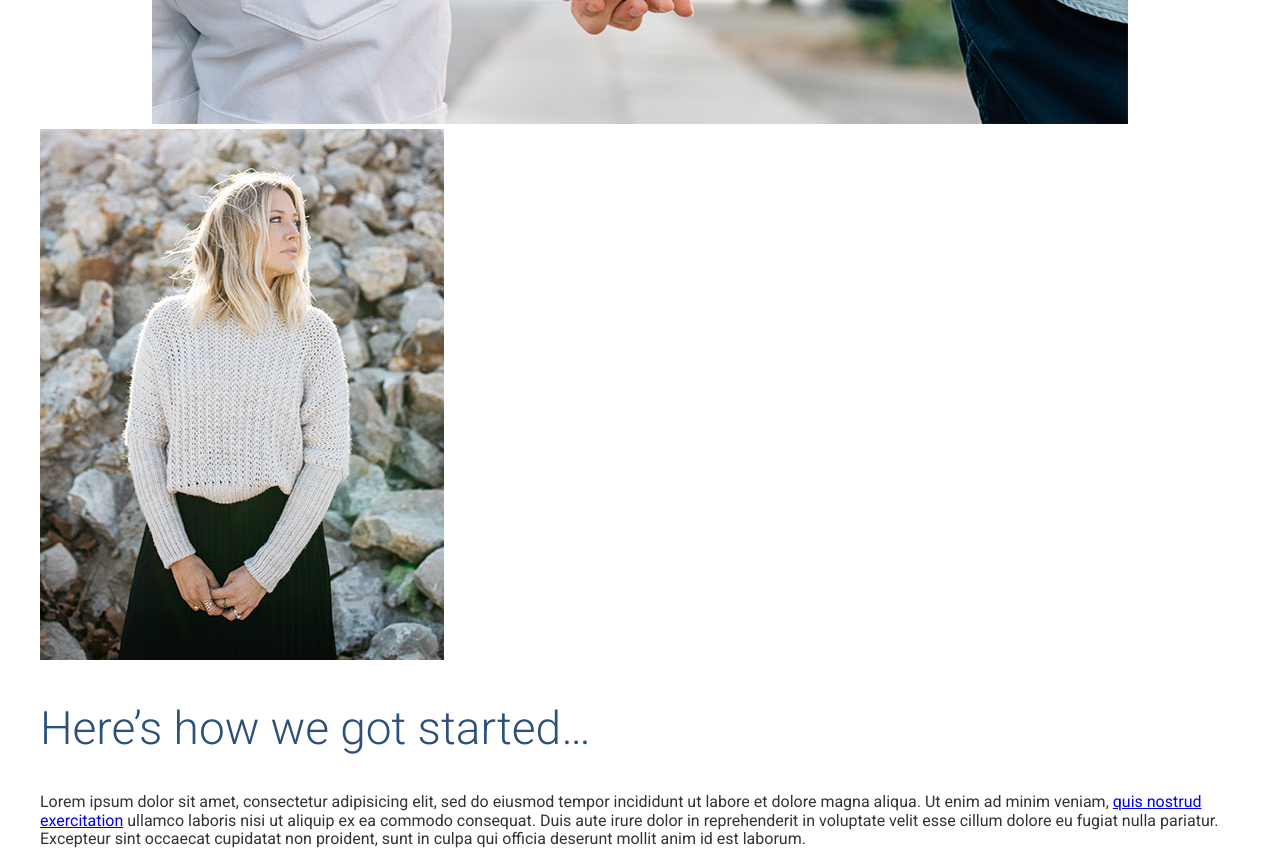
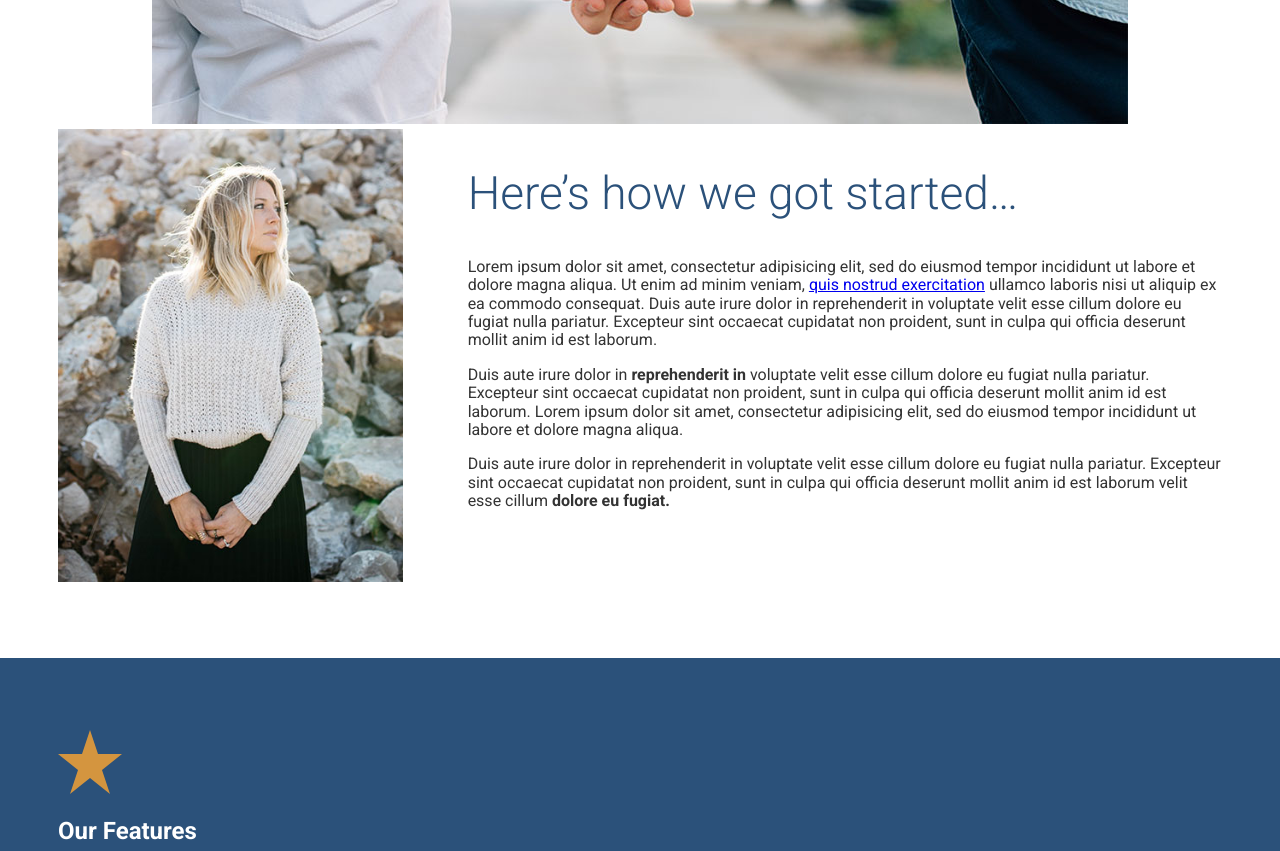
Before and after one commit to aghilazghi/travel-adventure, a website: page app/index.html in a window 1280 px wide. Shown: the part 1420-2271 px from the top of the page. Drawn offline with Linux system fonts and the light colour scheme.

Commit message:
Added usable column blocks

```diff
--- a/app/assets/styles/base/_global.css
+++ b/app/assets/styles/base/_global.css
@@ -8,3 +8,7 @@ img {
   max-width: 100%;
   height: auto;
 }
+
+* {
+  box-sizing: border-box;
+}
--- a/app/assets/styles/base/_mixins.css
+++ b/app/assets/styles/base/_mixins.css
@@ -15,3 +15,11 @@
     @mixin-content;
   }
 }
+
+@define-mixin clearfix {
+  &::after {
+    content: "";
+    clear: both;
+    display: table;
+  }
+}
--- a/app/assets/styles/modules/_headline.css
+++ b/app/assets/styles/modules/_headline.css
@@ -33,7 +33,7 @@
     }
 
     strong {
-        font-weight: 500;
+        font-weight: 400;
     }
 
     &--bottom-margin-small {
--- /dev/null
+++ b/app/assets/styles/modules/_row.css
@@ -0,0 +1,24 @@
+.row {
+
+    @mixin clearfix;
+
+    &--gutters {
+        margin-right: -65px;
+    }
+
+    &--gutters > div {
+        padding-right: 65px;
+    }
+
+    @mixin atMedium {
+        &__medium-4 {
+        float: left;
+        width: 33.33%;
+        }
+
+        &__medium-8 {
+        float: left;
+        width: 66.66%;
+        }
+    }
+}
--- a/app/assets/styles/modules/_wrapper.css
+++ b/app/assets/styles/modules/_wrapper.css
@@ -4,6 +4,7 @@
     max-width: 1200px;
     margin-left:auto;
     margin-right:auto;
+    overflow: hidden;
 
     &--medium {
        max-width: 976px;
--- a/app/assets/styles/styles.css
+++ b/app/assets/styles/styles.css
@@ -7,3 +7,4 @@
 @import "modules/_wrapper";
 @import "modules/_page-section";
 @import "modules/_headline";
+@import "modules/_row";
--- a/app/index.html
+++ b/app/index.html
@@ -46,12 +46,18 @@
           <div class="wrapper wrapper--medium">
               <img src="assets/images/first-trip.jpg" alt="Couple walking down a street.">
           </div>
+          <div class="row row--gutters">
+              <div class="row__medium-4">
+                  <img src="assets/images/our-start.jpg" alt="Our founder, Jane Doe">
+              </div>
+              <div class="row__medium-8">
+                  <h2 class="headline">Here&rsquo;s how we got started&hellip;</h2>
+                  <p>Lorem ipsum dolor sit amet, consectetur adipisicing elit, sed do eiusmod tempor incididunt ut labore et dolore magna aliqua. Ut enim ad minim veniam, <a href="#">quis nostrud exercitation</a> ullamco laboris nisi ut aliquip ex ea commodo consequat. Duis aute irure dolor in reprehenderit in voluptate velit esse cillum dolore eu fugiat nulla pariatur. Excepteur sint occaecat cupidatat non proident, sunt in culpa qui officia deserunt mollit anim id est laborum.</p>
+                  <p>Duis aute irure dolor in <strong>reprehenderit in</strong> voluptate velit esse cillum dolore eu fugiat nulla pariatur. Excepteur sint occaecat cupidatat non proident, sunt in culpa qui officia deserunt mollit anim id est laborum. Lorem ipsum dolor sit amet, consectetur adipisicing elit, sed do eiusmod tempor incididunt ut labore et dolore magna aliqua.</p>
+                  <p>Duis aute irure dolor in reprehenderit in voluptate velit esse cillum dolore eu fugiat nulla pariatur. Excepteur sint occaecat cupidatat non proident, sunt in culpa qui officia deserunt mollit anim id est laborum velit esse cillum <strong>dolore eu fugiat.</strong></p>
+              </div>
+          </div>
 
-          <img src="assets/images/our-start.jpg" alt="Our founder, Jane Doe">
-          <h2 class="headline">Here&rsquo;s how we got started&hellip;</h2>
-          <p>Lorem ipsum dolor sit amet, consectetur adipisicing elit, sed do eiusmod tempor incididunt ut labore et dolore magna aliqua. Ut enim ad minim veniam, <a href="#">quis nostrud exercitation</a> ullamco laboris nisi ut aliquip ex ea commodo consequat. Duis aute irure dolor in reprehenderit in voluptate velit esse cillum dolore eu fugiat nulla pariatur. Excepteur sint occaecat cupidatat non proident, sunt in culpa qui officia deserunt mollit anim id est laborum.</p>
-          <p>Duis aute irure dolor in <strong>reprehenderit in</strong> voluptate velit esse cillum dolore eu fugiat nulla pariatur. Excepteur sint occaecat cupidatat non proident, sunt in culpa qui officia deserunt mollit anim id est laborum. Lorem ipsum dolor sit amet, consectetur adipisicing elit, sed do eiusmod tempor incididunt ut labore et dolore magna aliqua.</p>
-          <p>Duis aute irure dolor in reprehenderit in voluptate velit esse cillum dolore eu fugiat nulla pariatur. Excepteur sint occaecat cupidatat non proident, sunt in culpa qui officia deserunt mollit anim id est laborum velit esse cillum <strong>dolore eu fugiat.</strong></p>
       </div>
 
   </div>
--- a/app/temp/styles/styles.css
+++ b/app/temp/styles/styles.css
@@ -459,6 +459,11 @@ img {
   height: auto;
 }
 
+* {
+  -webkit-box-sizing: border-box;
+          box-sizing: border-box;
+}
+
 .landing-page {
   position: relative;
   border-bottom: 10px solid #2b517a;
@@ -553,6 +558,7 @@ img {
     max-width: 1200px;
     margin-left:auto;
     margin-right:auto;
+    overflow: hidden;
 }
 
 .wrapper--medium {
@@ -623,7 +629,7 @@ img {
     }
 
 .headline strong {
-        font-weight: 500;
+        font-weight: 400;
     }
 
 .headline--bottom-margin-small {
@@ -633,3 +639,29 @@ img {
 .headline--bottom-margin-large {
         margin-bottom: 1.6em;
     }
+
+.row::after {
+    content: "";
+    clear: both;
+    display: table;
+  }
+
+.row--gutters {
+        margin-right: -65px;
+    }
+
+.row--gutters > div {
+        padding-right: 65px;
+    }
+
+@media (min-width: 800px){
+        .row__medium-4 {
+        float: left;
+        width: 33.33%;
+        }
+
+        .row__medium-8 {
+        float: left;
+        width: 66.66%;
+        }
+  }
```
